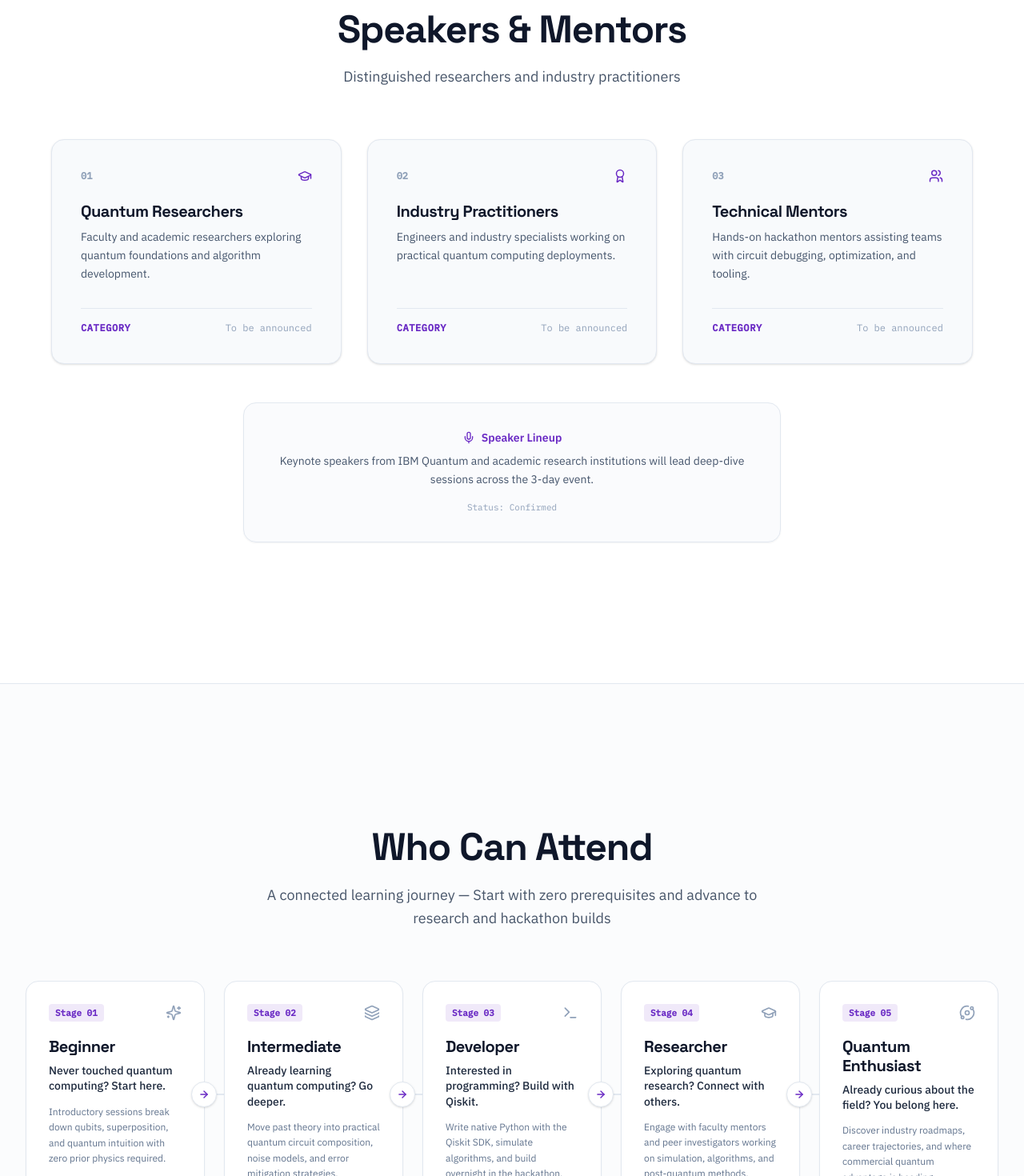
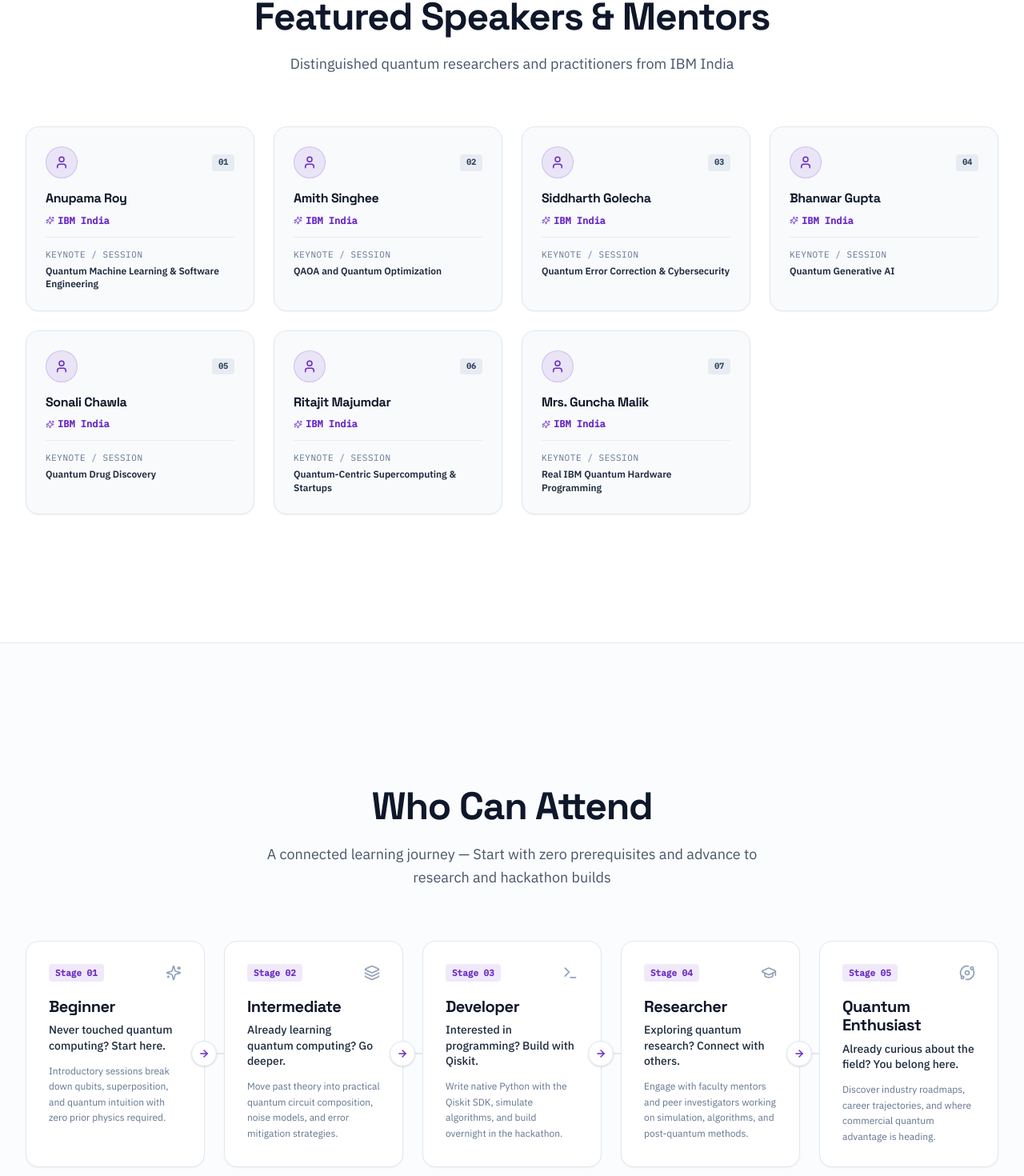
Before and after one commit to Iceandlava124/qiskit-fall-fest-2026, a React (Vite) app: page / in a window 1280 px wide. Shown: the part 5321-6791 px from the top of the page at 80% size. Built offline with nearby package versions, Linux system fonts and the light colour scheme.

Commit message:
style: remove unnecessary descriptions across venue, past events, and speakers sections

```diff
--- a/src/components/SpeakersTeaser.tsx
+++ b/src/components/SpeakersTeaser.tsx
@@ -1,85 +1,94 @@
-import { Mic, Award, GraduationCap, Users } from 'lucide-react';
+import { User, Sparkles } from 'lucide-react';
 import SectionHeading from './SectionHeading';
 import AnimatedSection from './AnimatedSection';
-import { STATUS_LABELS } from '../data/status';
 
-const speakerCategories = [
+const featuredSpeakers = [
   {
-    icon: GraduationCap,
-    category: 'Quantum Researchers',
-    description: 'Faculty and academic researchers exploring quantum foundations and algorithm development.',
+    name: 'Anupama Roy',
+    org: 'IBM India',
+    topic: 'Quantum Machine Learning & Software Engineering',
   },
   {
-    icon: Award,
-    category: 'Industry Practitioners',
-    description: 'Engineers and industry specialists working on practical quantum computing deployments.',
+    name: 'Amith Singhee',
+    org: 'IBM India',
+    topic: 'QAOA and Quantum Optimization',
   },
   {
-    icon: Users,
-    category: 'Technical Mentors',
-    description: 'Hands-on hackathon mentors assisting teams with circuit debugging, optimization, and tooling.',
+    name: 'Siddharth Golecha',
+    org: 'IBM India',
+    topic: 'Quantum Error Correction & Cybersecurity',
+  },
+  {
+    name: 'Bhanwar Gupta',
+    org: 'IBM India',
+    topic: 'Quantum Generative AI',
+  },
+  {
+    name: 'Sonali Chawla',
+    org: 'IBM India',
+    topic: 'Quantum Drug Discovery',
+  },
+  {
+    name: 'Ritajit Majumdar',
+    org: 'IBM India',
+    topic: 'Quantum-Centric Supercomputing & Startups',
+  },
+  {
+    name: 'Mrs. Guncha Malik',
+    org: 'IBM India',
+    topic: 'Real IBM Quantum Hardware Programming',
   },
 ];
 
 export default function SpeakersTeaser() {
   return (
-    <section id="speakers" className="py-20 md:py-36 lg:py-44 px-4 sm:px-6 lg:px-8 bg-white relative overflow-hidden flex items-center justify-center">
-      <div className="w-full max-w-6xl mx-auto">
+    <section id="speakers" className="py-20 md:py-32 lg:py-40 px-4 sm:px-6 lg:px-8 bg-white relative overflow-hidden flex items-center justify-center">
+      <div className="w-full max-w-7xl mx-auto">
         <AnimatedSection>
           <SectionHeading
-            title="Speakers & Mentors"
-            subtitle="Distinguished researchers and industry practitioners"
+            title="Featured Speakers & Mentors"
+            subtitle="Distinguished quantum researchers and practitioners from IBM India"
           />
         </AnimatedSection>
 
-        {/* Categories */}
+        {/* Speakers Grid - Clean Cards without fluff descriptions */}
         <AnimatedSection delay={0.1}>
-          <div className="grid grid-cols-1 md:grid-cols-3 gap-6 sm:gap-8 mb-12">
-            {speakerCategories.map((cat, i) => (
+          <div className="grid grid-cols-1 sm:grid-cols-2 lg:grid-cols-3 xl:grid-cols-4 gap-5 sm:gap-6">
+            {featuredSpeakers.map((speaker, i) => (
               <div
-                key={cat.category}
-                className="p-8 sm:p-9 rounded-2xl bg-slate-50 border border-slate-200 hover:border-quantum-purple/40 shadow-sm transition-all flex flex-col justify-between h-full"
+                key={speaker.name}
+                className="p-5 sm:p-6 rounded-2xl bg-slate-50 border border-slate-200 hover:border-quantum-purple/40 shadow-xs hover:shadow-md transition-all flex flex-col justify-between group"
               >
                 <div>
-                  <div className="flex items-center justify-between mb-6">
-                    <span className="text-xs font-mono text-slate-400 font-semibold">
+                  <div className="flex items-center justify-between mb-4">
+                    <div className="w-10 h-10 rounded-full bg-quantum-purple/10 border border-quantum-purple/20 flex items-center justify-center text-quantum-purple font-semibold text-sm">
+                      <User size={18} />
+                    </div>
+                    <span className="text-[10px] font-mono font-semibold px-2 py-0.5 rounded bg-slate-200/80 text-slate-700">
                       0{i + 1}
                     </span>
-                    <cat.icon size={18} className="text-quantum-purple" />
                   </div>
-                  <h3 className="font-heading font-bold text-xl text-slate-900 mb-2">
-                    {cat.category}
+
+                  <h3 className="font-heading font-bold text-slate-900 text-base mb-1 group-hover:text-quantum-purple transition-colors">
+                    {speaker.name}
                   </h3>
-                  <p className="text-sm text-slate-600 leading-relaxed max-w-prose">
-                    {cat.description}
-                  </p>
-                </div>
-                <div className="mt-8 pt-4 border-t border-slate-200 flex items-center justify-between">
-                  <span className="text-xs font-mono text-quantum-purple uppercase tracking-wider font-semibold">
-                    Category
+
+                  <span className="inline-flex items-center gap-1 text-xs font-mono font-semibold text-quantum-purple mb-3">
+                    <Sparkles size={11} />
+                    {speaker.org}
                   </span>
-                  <span className="text-xs font-mono text-slate-400">
-                    {STATUS_LABELS.comingSoon}
-                  </span>
+
+                  <div className="pt-3 border-t border-slate-200/70">
+                    <span className="text-[11px] font-mono text-slate-500 uppercase tracking-wider block mb-1">
+                      Keynote / Session
+                    </span>
+                    <p className="text-xs font-semibold text-slate-800 leading-snug">
+                      {speaker.topic}
+                    </p>
+                  </div>
                 </div>
               </div>
             ))}
-          </div>
-        </AnimatedSection>
-
-        {/* Speaker Announcement Box */}
-        <AnimatedSection delay={0.2}>
-          <div className="text-center p-7 sm:p-8 rounded-2xl border border-slate-200 bg-slate-50/70 max-w-2xl mx-auto shadow-xs">
-            <div className="inline-flex items-center gap-2 text-quantum-purple text-sm font-semibold mb-2">
-              <Mic size={16} />
-              <span>Speaker Lineup</span>
-            </div>
-            <p className="text-xs sm:text-sm text-slate-600 leading-relaxed mb-2">
-              Keynote speakers from IBM Quantum and academic research institutions will lead deep-dive sessions across the 3-day event.
-            </p>
-            <span className="text-[11px] font-mono text-slate-400">
-              Status: {STATUS_LABELS.confirmed}
-            </span>
           </div>
         </AnimatedSection>
       </div>
--- a/src/components/Venue.tsx
+++ b/src/components/Venue.tsx
@@ -10,70 +10,25 @@ import {
   Sparkles,
   MapPin,
   ExternalLink,
-  Building2,
   Radio,
 } from 'lucide-react';
 import SectionHeading from './SectionHeading';
 import AnimatedSection from './AnimatedSection';
 
 const venueFacilities = [
-  {
-    icon: Users,
-    title: '2,000 Capacity Hall',
-    desc: 'Spacious tiered acoustic seating accommodating all attendees, mentors, and hackathon teams.',
-  },
-  {
-    icon: Wifi,
-    title: 'Gigabit Campus Wi-Fi',
-    desc: 'High-speed dual-band wireless infrastructure optimized for live cloud computing and quantum SDK simulation.',
-  },
-  {
-    icon: Zap,
-    title: '100% Power Backup',
-    desc: 'Uninterrupted power supply with heavy-duty backup generators for the entire 24-hour sprint.',
-  },
-  {
-    icon: Sparkles,
-    title: '4K Projection & Audio',
-    desc: 'Dual ultra-high-definition presentation screens with professional stage line-array sound systems.',
-  },
-  {
-    icon: Radio,
-    title: 'Media & Live Broadcast',
-    desc: 'Integrated audiovisual broadcast infrastructure for plenary session recording and multi-angle projection.',
-  },
-  {
-    icon: ShieldCheck,
-    title: '24/7 Campus Security',
-    desc: 'Dedicated security staff, CCTV monitoring, first-aid medical station, and helpdesk desks on site.',
-  },
+  { icon: Users, title: '2,000 Capacity Tiered Hall' },
+  { icon: Wifi, title: 'Gigabit Campus Wi-Fi' },
+  { icon: Zap, title: '100% Generator Backup' },
+  { icon: Sparkles, title: 'Dual 4K LED Displays & Line-Array Audio' },
+  { icon: Radio, title: 'Session Recording & Live Broadcast' },
+  { icon: ShieldCheck, title: '24/7 Campus Security & Registration Desk' },
 ];
 
 const transitOptions = [
-  {
-    icon: Plane,
-    label: 'Air Transit (MAA)',
-    detail: 'Chennai Intl. Airport (~30 km)',
-    sub: 'Prepaid taxis & Metro available',
-  },
-  {
-    icon: Train,
-    label: 'Rail Transit (TBM)',
-    detail: 'Tambaram Railway Station (~15 km)',
-    sub: 'Frequent local trains & buses',
-  },
-  {
-    icon: Bus,
-    label: 'Bus Terminal (KCBT)',
-    detail: 'Kalaignar Centenary Bus Terminus (~8 km)',
-    sub: 'Direct inter-city connectivity',
-  },
-  {
-    icon: MapPin,
-    label: 'Road Transit',
-    detail: 'Vandalur Junction (~9 km)',
-    sub: 'Connected via Kelambakkam Road',
-  },
+  { icon: Plane, label: 'Air (MAA)', detail: 'Chennai Intl. Airport · ~30 km' },
+  { icon: Train, label: 'Rail (TBM)', detail: 'Tambaram Railway Station · ~15 km' },
+  { icon: Bus, label: 'Bus (KCBT)', detail: 'Kilambakkam Terminus · ~8 km' },
+  { icon: MapPin, label: 'Road Transit', detail: 'Vandalur Junction · ~9 km' },
 ];
 
 export default function Venue() {
@@ -94,10 +49,10 @@ export default function Venue() {
         </AnimatedSection>
 
         {/* Photography Showcase: Interior Stage & Main Entrance */}
-        <div className="grid grid-cols-1 md:grid-cols-2 gap-6 sm:gap-8 mb-12">
+        <div className="grid grid-cols-1 md:grid-cols-2 gap-6 sm:gap-8 mb-10">
           {/* Photo 1: Inside MG Auditorium (Stage & Seating) */}
           <AnimatedSection delay={0.05}>
-            <div className="rounded-3xl border border-slate-200 bg-white shadow-xs hover:shadow-md hover:border-quantum-purple/40 transition-all overflow-hidden flex flex-col h-full group">
+            <div className="rounded-3xl border border-slate-200 bg-white shadow-xs hover:shadow-md hover:border-quantum-purple/40 transition-all overflow-hidden flex flex-col group">
               <div className="relative aspect-[16/10] sm:aspect-[4/3] w-full overflow-hidden bg-slate-100">
                 <img
                   src="/venue/mg-auditorium-4.jpg"
@@ -117,23 +72,18 @@ export default function Venue() {
                   <p className="text-xs text-white/80 font-mono">Central Stage & Plenary Arena</p>
                 </div>
               </div>
-              <div className="p-5 flex-1 flex flex-col justify-between">
-                <p className="text-xs sm:text-sm text-slate-600 leading-relaxed">
-                  Fully air-conditioned indoor plenary hall equipped with acoustic surround sound, dual 4K LED projection, and tiered seating for keynotes, workshops, and hackathons.
-                </p>
-                <div className="mt-4 pt-3 border-t border-slate-100 flex items-center justify-between text-[11px] font-mono text-slate-500">
-                  <span className="flex items-center gap-1 text-quantum-purple font-medium">
-                    <Sparkles size={12} /> Keynotes & Hackathon
+              <div className="p-4 flex items-center justify-between text-xs font-mono text-slate-500 border-t border-slate-100">
+                <span className="flex items-center gap-1.5 text-quantum-purple font-medium">
+                  <Sparkles size={13} /> Keynotes & Hackathon Arena
                 </span>
                 <span>Plenary Hall</span>
-                </div>
               </div>
             </div>
           </AnimatedSection>
 
           {/* Photo 2: VIT Chennai Main Entrance Arch */}
           <AnimatedSection delay={0.1}>
-            <div className="rounded-3xl border border-slate-200 bg-white shadow-xs hover:shadow-md hover:border-quantum-purple/40 transition-all overflow-hidden flex flex-col h-full group">
+            <div className="rounded-3xl border border-slate-200 bg-white shadow-xs hover:shadow-md hover:border-quantum-purple/40 transition-all overflow-hidden flex flex-col group">
               <div className="relative aspect-[16/10] sm:aspect-[4/3] w-full overflow-hidden bg-slate-100">
                 <img
                   src="/venue/vit-chennai-main.png"
@@ -153,60 +103,40 @@ export default function Venue() {
                   <p className="text-xs text-white/80 font-mono">Main Entrance & Pylon</p>
                 </div>
               </div>
-              <div className="p-5 flex-1 flex flex-col justify-between">
-                <p className="text-xs sm:text-sm text-slate-600 leading-relaxed">
-                  External delegates entering along Vandalur-Kelambakkam Road proceed through Gate 1 with physical college ID cards for quick campus security registration.
-                </p>
-                <div className="mt-4 pt-3 border-t border-slate-100 flex items-center justify-between text-[11px] font-mono text-slate-500">
-                  <span className="flex items-center gap-1 text-quantum-purple font-medium">
-                    <ShieldCheck size={12} /> Security Checkpoint
+              <div className="p-4 flex items-center justify-between text-xs font-mono text-slate-500 border-t border-slate-100">
+                <span className="flex items-center gap-1.5 text-quantum-purple font-medium">
+                  <ShieldCheck size={13} /> Security Checkpoint
                 </span>
                 <span>Campus Access</span>
-                </div>
               </div>
             </div>
           </AnimatedSection>
         </div>
 
         {/* Detailed Information & Facilities Split */}
-        <div className="grid grid-cols-1 lg:grid-cols-12 gap-8 items-start">
-          {/* Left Column: Venue Facilities Grid with Icons */}
-          <div className="lg:col-span-7 space-y-6">
-            <AnimatedSection delay={0.2}>
-              <div className="p-8 sm:p-10 rounded-3xl bg-white border border-slate-200 shadow-sm">
-                <div className="flex items-center justify-between mb-6 pb-4 border-b border-slate-100">
-                  <div>
-                    <h3 className="font-heading font-bold text-xl sm:text-2xl text-slate-900">
-                      Auditorium Infrastructure & Technical Rig
+        <div className="grid grid-cols-1 lg:grid-cols-12 gap-6 items-start">
+          {/* Left Column: Venue Facilities */}
+          <div className="lg:col-span-7">
+            <AnimatedSection delay={0.15}>
+              <div className="p-6 sm:p-8 rounded-3xl bg-white border border-slate-200 shadow-sm">
+                <h3 className="font-heading font-bold text-lg sm:text-xl text-slate-900 mb-5">
+                  Auditorium Infrastructure & Technical Specs
                 </h3>
-                    <p className="text-xs text-slate-500 font-mono mt-1">
-                      Equipped for high-intensity quantum lectures, workshops & hackathons
-                    </p>
-                  </div>
-                  <span className="p-2 rounded-xl bg-quantum-purple/10 text-quantum-purple">
-                    <Building2 size={20} />
-                  </span>
-                </div>
 
-                <div className="grid grid-cols-1 sm:grid-cols-2 gap-4">
+                <div className="grid grid-cols-1 sm:grid-cols-2 gap-3.5">
                   {venueFacilities.map((facility) => {
                     const Icon = facility.icon;
                     return (
                       <div
                         key={facility.title}
-                        className="p-4 rounded-2xl bg-slate-50 border border-slate-200/80 hover:border-quantum-purple/40 transition-all flex flex-col justify-between"
+                        className="p-3.5 rounded-xl bg-slate-50 border border-slate-200/80 hover:border-quantum-purple/40 transition-all flex items-center gap-3"
                       >
-                        <div className="flex items-center gap-3 mb-2">
-                          <div className="p-2 rounded-xl bg-white border border-slate-200 text-quantum-purple shadow-xs shrink-0">
+                        <div className="p-2 rounded-lg bg-white border border-slate-200 text-quantum-purple shadow-xs shrink-0">
                           <Icon size={16} />
                         </div>
-                          <h4 className="font-heading font-bold text-slate-900 text-sm">
+                        <h4 className="font-heading font-semibold text-slate-900 text-xs sm:text-sm">
                           {facility.title}
                         </h4>
-                        </div>
-                        <p className="text-xs text-slate-600 leading-relaxed font-normal">
-                          {facility.desc}
-                        </p>
                       </div>
                     );
                   })}
@@ -215,72 +145,55 @@ export default function Venue() {
             </AnimatedSection>
           </div>
 
-          {/* Right Column: Address, Entry Protocols & Transit Cards */}
-          <div className="lg:col-span-5 space-y-6">
-            {/* Address & Entry Guidelines */}
-            <AnimatedSection delay={0.25}>
-              <div className="p-8 rounded-3xl bg-white border border-slate-200 shadow-sm">
-                <div className="flex items-center gap-2 mb-2">
-                  <MapPin size={16} className="text-quantum-purple" />
-                  <span className="text-xs font-mono text-quantum-purple uppercase tracking-wider font-semibold">
-                    Campus Address
-                  </span>
+          {/* Right Column: Address, Entry Protocols & Transit */}
+          <div className="lg:col-span-5">
+            <AnimatedSection delay={0.2}>
+              <div className="p-6 sm:p-8 rounded-3xl bg-white border border-slate-200 shadow-sm space-y-4">
+                <div>
+                  <div className="flex items-center gap-1.5 mb-1 text-xs font-mono text-quantum-purple font-semibold uppercase">
+                    <MapPin size={13} />
+                    <span>Campus Location</span>
                   </div>
-
-                <h4 className="font-heading font-bold text-lg text-slate-900 mb-1">
-                  Mahatma Gandhi Auditorium
+                  <h4 className="font-heading font-bold text-base text-slate-900">
+                    MG Auditorium, VIT Chennai
                   </h4>
-                <p className="text-xs text-slate-600 leading-relaxed mb-6 font-normal">
-                  Vellore Institute of Technology (VIT Chennai)<br />
-                  Vandalur-Kelambakkam Road, Keelakottaiyur<br />
-                  Chennai, Tamil Nadu 600127, India
-                </p>
-
-                <div className="p-4 rounded-2xl bg-slate-50 border border-slate-200 mb-6 space-y-2.5">
-                  <h5 className="text-xs font-mono font-bold text-slate-900 uppercase tracking-wider flex items-center gap-1.5">
-                    <ShieldCheck size={14} className="text-quantum-purple" />
-                    Entry Guidelines
-                  </h5>
-                  <p className="text-xs text-slate-600 leading-relaxed">
-                    External student delegates must carry their <strong>Physical College ID Card</strong> along with a Government Photo ID (Aadhaar / Driving License). Entry is through <strong>Gate 1 (Main Entrance)</strong>.
+                  <p className="text-xs text-slate-500 font-mono mt-0.5">
+                    Vandalur-Kelambakkam Road, Keelakottaiyur, Chennai 600127
                   </p>
                 </div>
 
-                <div className="mb-6">
-                  <h5 className="text-xs font-mono uppercase tracking-wider text-slate-500 font-semibold mb-3">
-                    Transit Connectivity
-                  </h5>
-                  <div className="grid grid-cols-1 sm:grid-cols-2 gap-2.5">
+                <div className="p-3.5 rounded-xl bg-slate-50 border border-slate-200 text-xs text-slate-700 flex items-center gap-2.5">
+                  <ShieldCheck size={16} className="text-quantum-purple shrink-0" />
+                  <span>Entry via <strong>Gate 1</strong> · Mandatory physical College ID & Govt Photo ID</span>
+                </div>
+
+                {/* Transit Chips */}
+                <div className="grid grid-cols-1 sm:grid-cols-2 gap-2">
                   {transitOptions.map((opt) => {
                     const Icon = opt.icon;
                     return (
                       <div
                         key={opt.label}
-                          className="p-3 rounded-xl border border-slate-200 bg-slate-50 flex items-start gap-2.5"
+                        className="p-2.5 rounded-xl border border-slate-200 bg-slate-50 flex items-center gap-2"
                       >
-                          <div className="p-1.5 rounded-lg bg-white border border-slate-200 text-quantum-purple shrink-0 mt-0.5">
-                            <Icon size={14} />
-                          </div>
-                          <div>
-                            <div className="text-xs font-bold text-slate-800">{opt.label}</div>
-                            <div className="text-[11px] text-slate-600 font-medium">{opt.detail}</div>
-                            <div className="text-[10px] text-slate-400">{opt.sub}</div>
+                        <Icon size={14} className="text-quantum-purple shrink-0" />
+                        <div className="text-[11px] font-medium text-slate-700 truncate">
+                          {opt.detail}
                         </div>
                       </div>
                     );
                   })}
-                  </div>
                 </div>
 
                 <a
                   href={mapUrl}
                   target="_blank"
                   rel="noopener noreferrer"
-                  className="w-full py-3 px-4 rounded-xl bg-quantum-purple hover:bg-quantum-purple-light text-white font-semibold text-xs sm:text-sm inline-flex items-center justify-center gap-2 shadow-sm transition-colors"
+                  className="w-full py-2.5 px-4 rounded-xl bg-quantum-purple hover:bg-quantum-purple-light text-white font-semibold text-xs sm:text-sm inline-flex items-center justify-center gap-2 shadow-sm transition-colors"
                 >
-                  <Navigation size={15} />
-                  <span>Open MG Auditorium on Google Maps</span>
-                  <ExternalLink size={13} />
+                  <Navigation size={14} />
+                  <span>Open in Google Maps</span>
+                  <ExternalLink size={12} />
                 </a>
               </div>
             </AnimatedSection>
```
Also changed, not shown: src/components/PastEventsTeaser.tsx (+0 -8 lines). Lines whose indentation alone changed are shown as unchanged.
